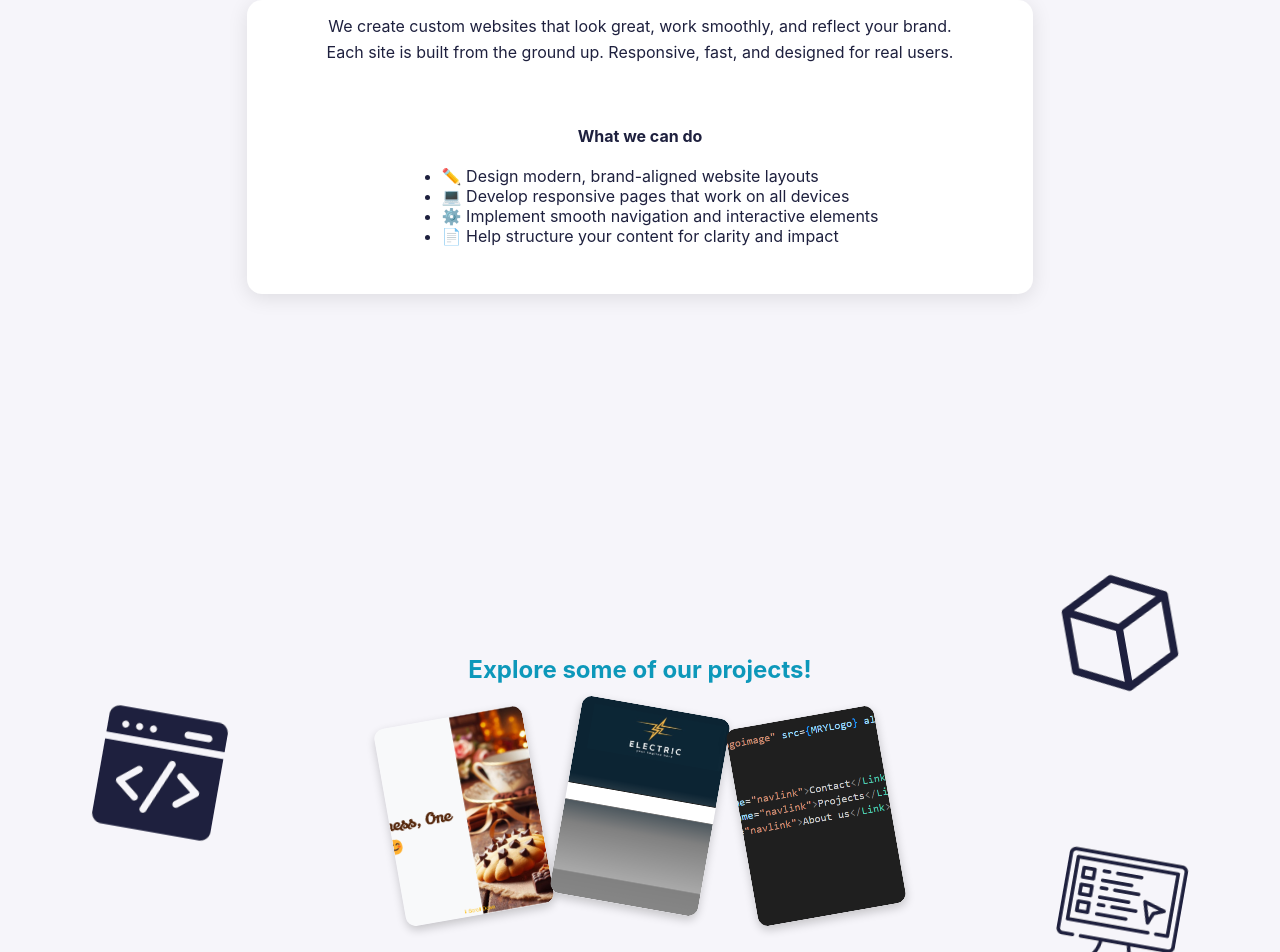
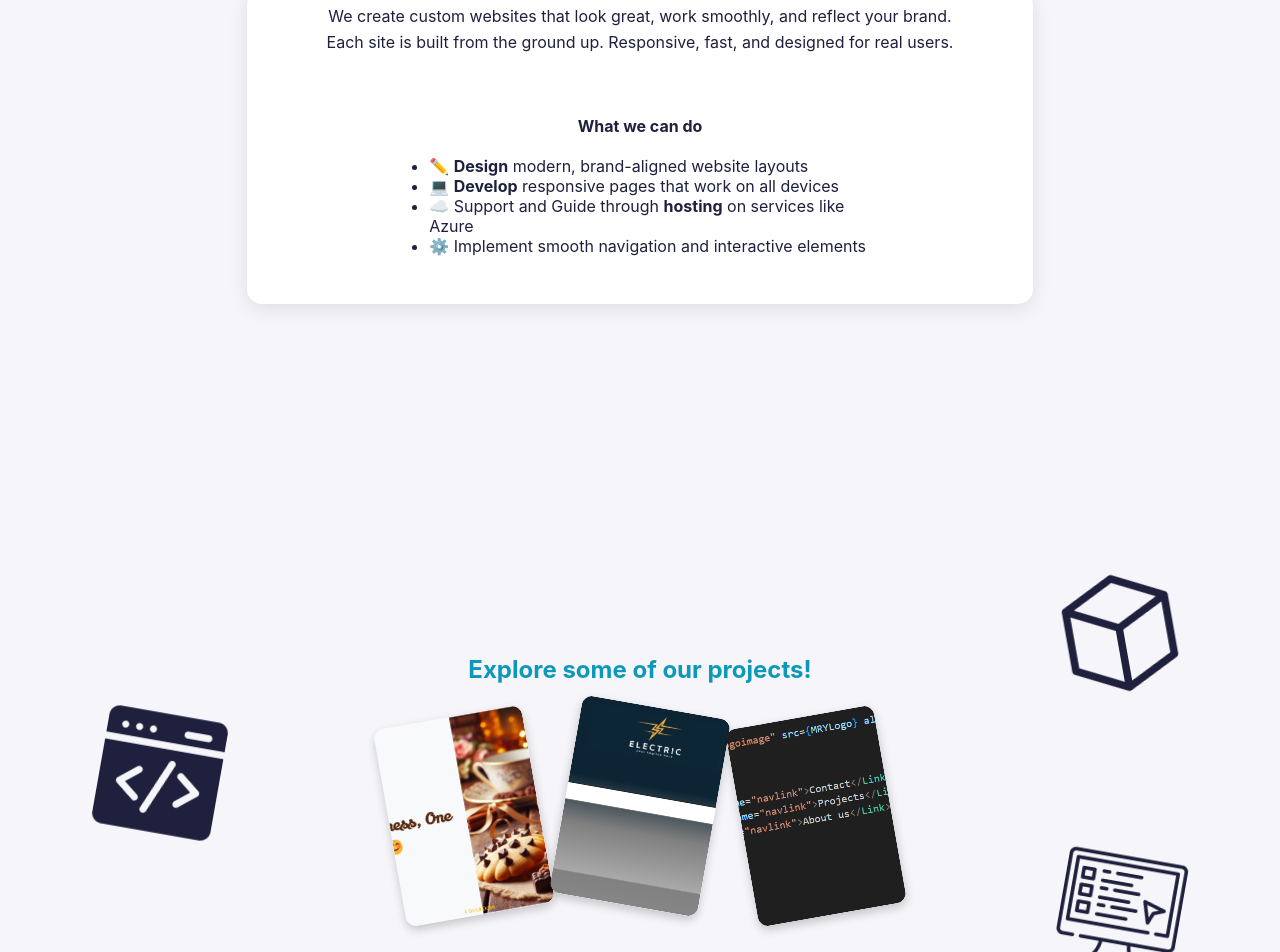
Before and after one commit to MosaabSaleem/MRYPortfolio, a React (Create React App) app in the folder mry_portfolio/: page / in a window 1280 px wide. Shown: the part 987-1939 px from the top of the page. Built offline with nearby package versions, Linux system fonts and the light colour scheme; a web font is replaced by a local one.

Commit message:
Updated services list

```diff
--- a/mry_portfolio/src/Home.jsx
+++ b/mry_portfolio/src/Home.jsx
@@ -57,10 +57,10 @@ function Home() {
           <div className="ServicesListContainer">
           <p><b>What we can do</b></p>
           <ul className="serviceList">
-            <li className="serviceListItem">✏️ Design modern, brand-aligned website layouts</li>
-            <li className="serviceListItem">💻 Develop responsive pages that work on all devices</li>
+            <li className="serviceListItem">✏️ <b>Design</b> modern, brand-aligned website layouts</li>
+            <li className="serviceListItem">💻 <b>Develop</b> responsive pages that work on all devices</li>
+            <li className="serviceListItem">☁️ Support and Guide through <b>hosting</b> on services like Azure</li>
             <li className="serviceListItem">⚙️ Implement smooth navigation and interactive elements</li>
-            <li className="serviceListItem">📄 Help structure your content for clarity and impact</li>
           </ul>
           </div>
         </div>
```
